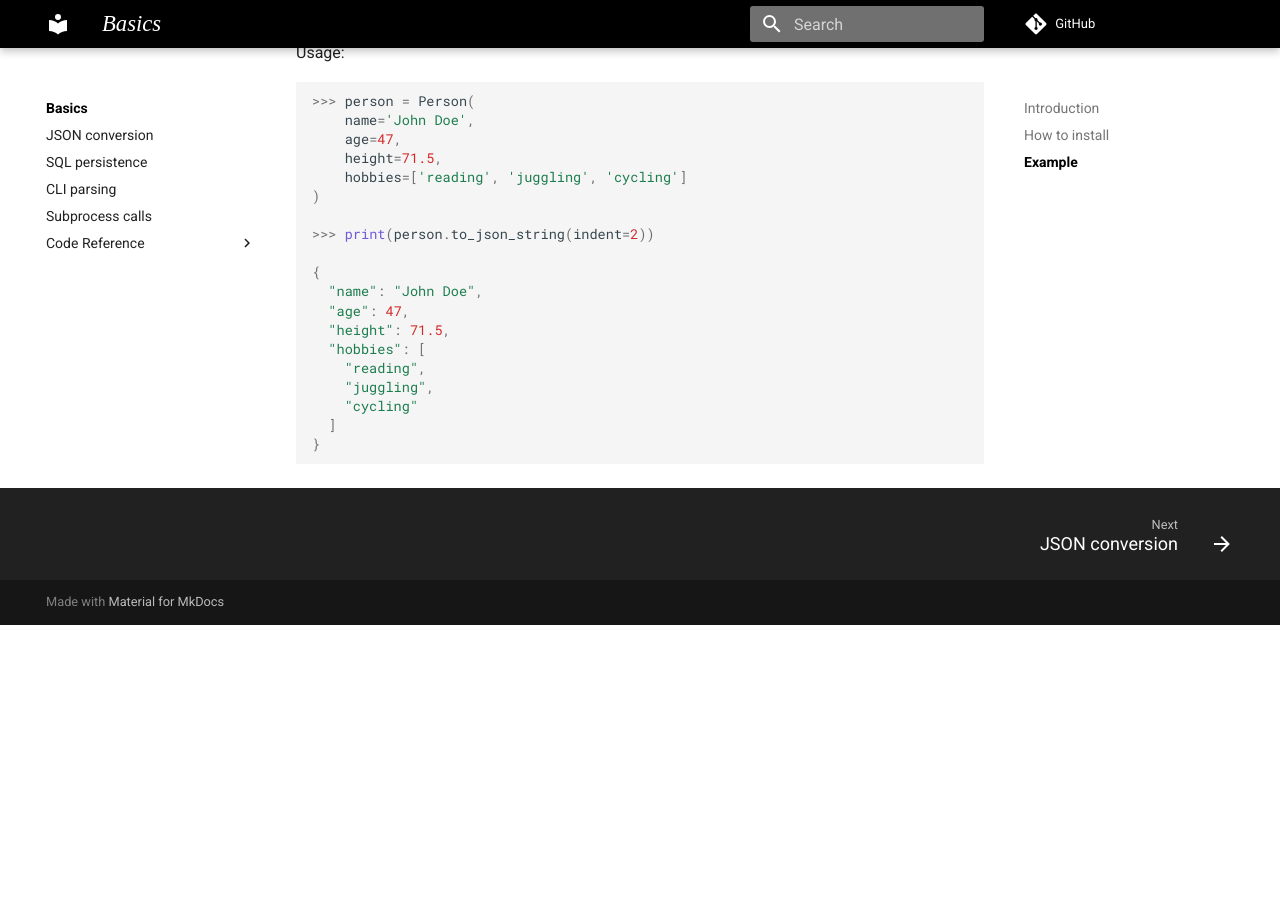
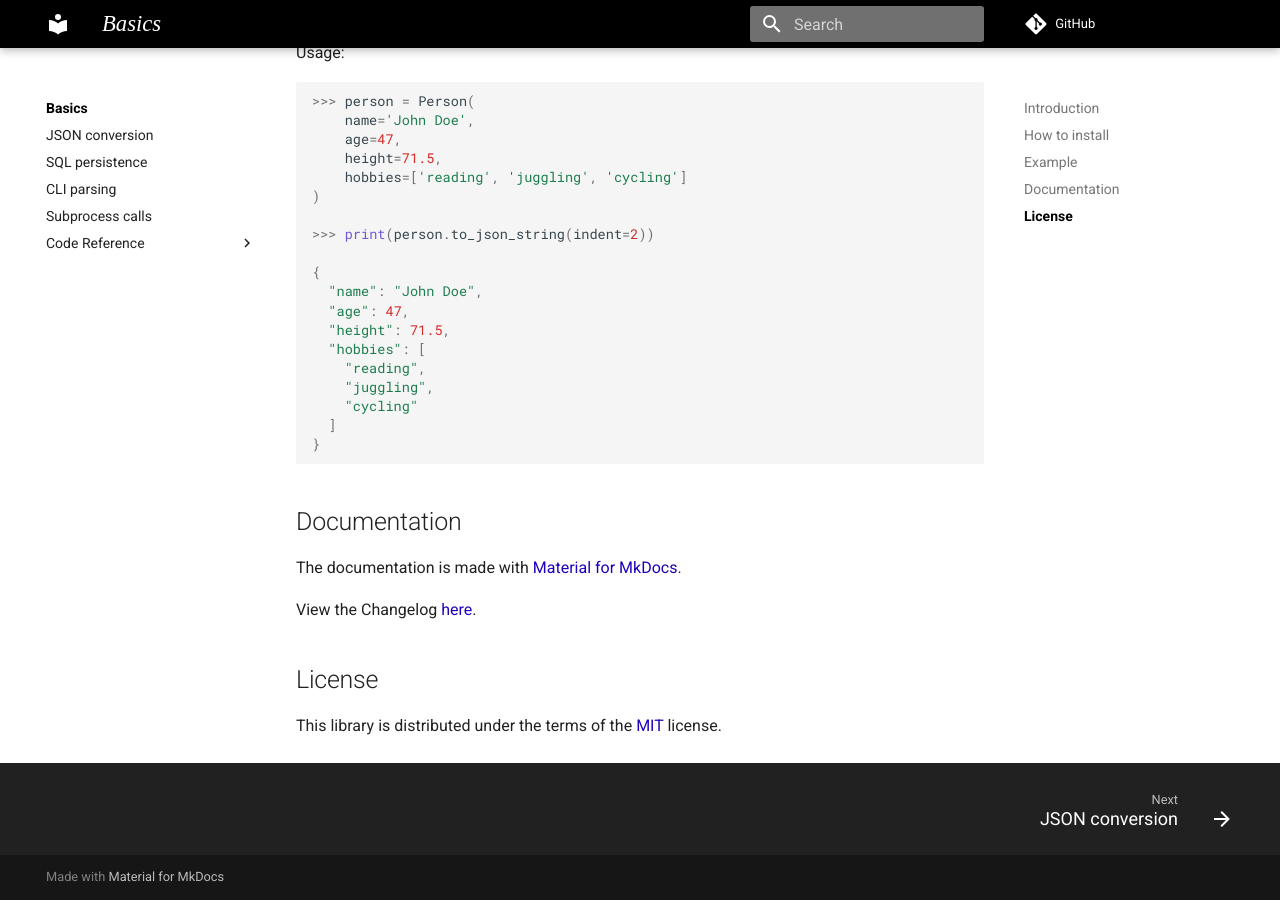
Before and after one commit to jeremander/fancy-dataclass, an MkDocs documentation site: the page built from docs/README.md, in a window 1280 px wide and 900 px high, scrolled down 1270 px. Built offline with MkDocs 1.6.1 and Material for MkDocs 9.7.7, drawn with Linux system fonts in a browser that asks for light colours; comment, search, counter and statistics services are not loaded; before the commit the page ends 1895 px from its top, so only the background shows below that.

Commit message:
docs: add CHANGELOG.md, link to this and license in README

````diff
--- a/docs/README.md
+++ b/docs/README.md
@@ -68,3 +68,14 @@ Usage:
   ]
 }
 ```
+
+## Documentation
+
+The documentation is made with [Material for MkDocs](https://squidfunk.github.io/mkdocs-material).
+<!-- TODO: "...and is hosted by ..." -->
+
+View the Changelog [here](CHANGELOG.md).
+
+## License
+
+This library is distributed under the terms of the [MIT](LICENSE.txt) license.
--- a/mkdocs.yml
+++ b/mkdocs.yml
@@ -48,3 +48,5 @@ nav:
 
 watch:
   - fancy_dataclass
+  - CHANGELOG.md
+  - LICENSE.txt
````
Also changed, not shown: CHANGELOG.md (added, +64 -0 lines), docs/gen_ref_pages.py (+7 -1 lines).
